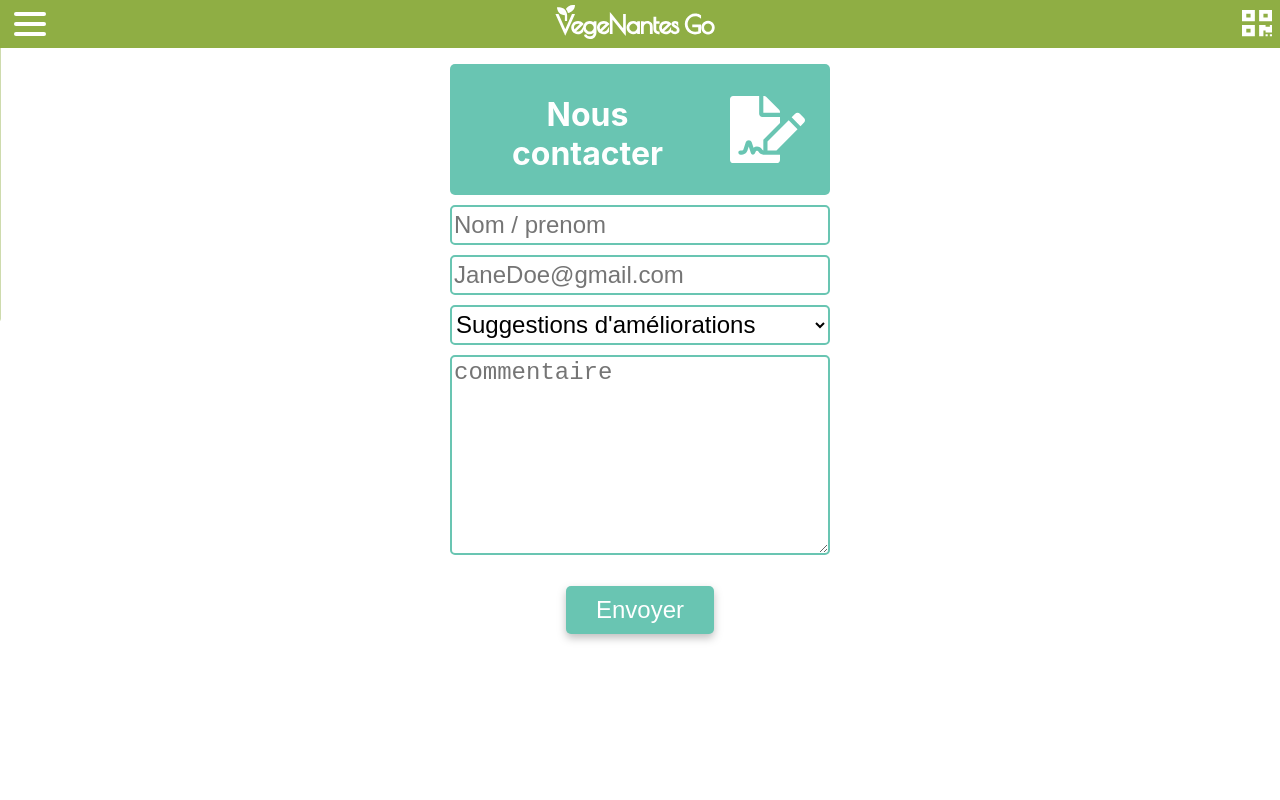
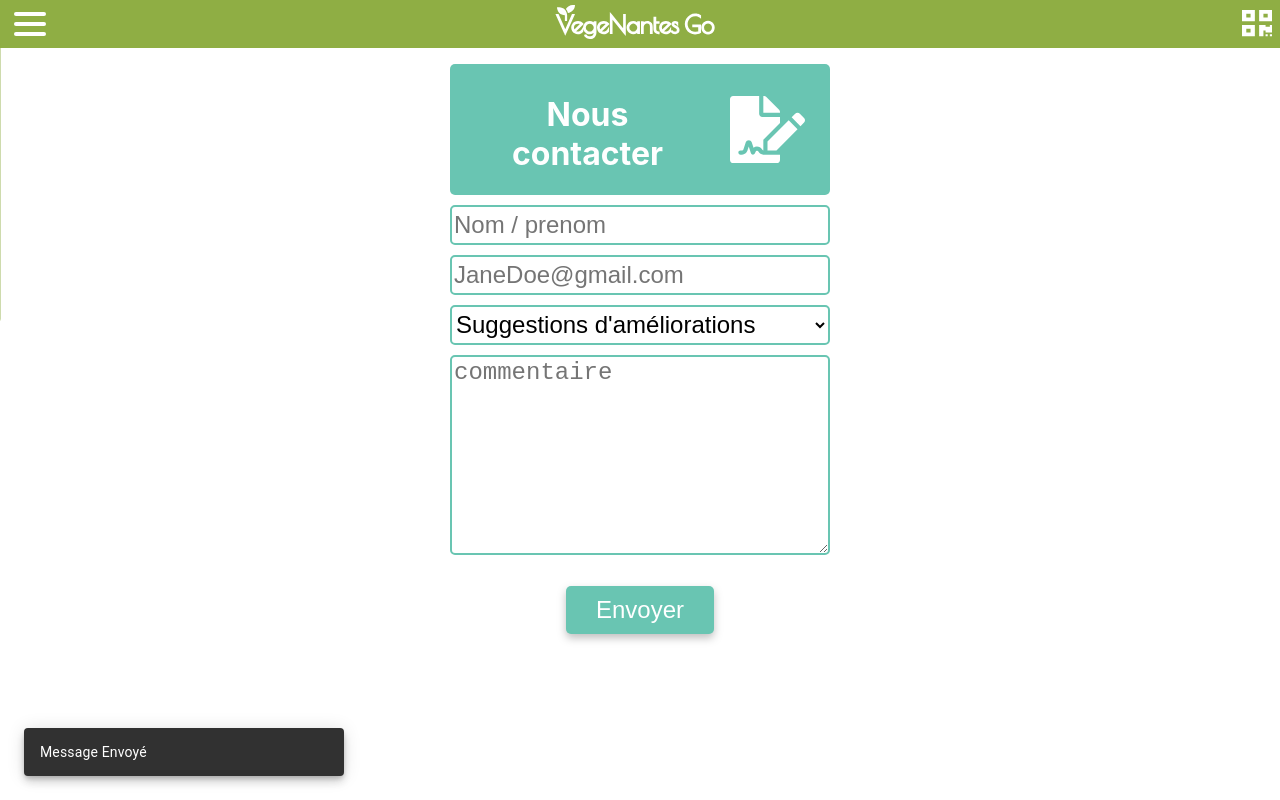
Before and after one commit to WildCodeSchool/nts-js-202009-p2-herbier, a React (Create React App) app: page / in a window 1280 px wide. Both pictures are taken after a click on the button "Envoyer". Built offline with nearby package versions, Linux system fonts and the light colour scheme.

Commit message:
add material-ui module and the Snackbar structure to the ContactForm Component

```diff
--- a/package.json
+++ b/package.json
@@ -3,6 +3,7 @@
   "version": "0.1.0",
   "private": true,
   "dependencies": {
+    "@material-ui/core": "^4.11.0",
     "@testing-library/jest-dom": "^4.2.4",
     "@testing-library/react": "^9.5.0",
     "@testing-library/user-event": "^7.2.1",
--- a/src/components/ContactForm.jsx
+++ b/src/components/ContactForm.jsx
@@ -1,6 +1,7 @@
 import React from 'react';
 import styled from 'styled-components';
 import mainContact from './logos/main-contact.svg';
+import Snackbar from '@material-ui/core/Snackbar';
 
 const Title = styled.div`
   background-color: #69c5b2;
@@ -80,11 +81,28 @@ const Button = styled.button`
   }
 `;
 
-function ContactForm() {
-  const sendMessage = (event) => {
-    alert('Votre message a été envoyé'); // eslint-disable-line
-    event.preventDefault();
+class ContactForm extends React.Component {
+  constructor(props) {
+    super(props);
+    this.state = {
+      open: false
+    }
+    this.handleClick = this.handleClick.bind(this);
+    this.handleClose = this.handleClose.bind(this);
+  }
+
+  handleClick(){
+    this.setState({
+      open : true})
   };
+
+
+  handleClose(){
+    this.setState({
+      open : false})
+  };
+
+  render () {
     return (
       <div>
         <Title>
@@ -110,12 +128,22 @@ function ContactForm() {
               <textarea placeholder="commentaire" />
             </label>
           </Field>
-        <Button onClick={sendMessage} type="button">
+          <Button onClick={this.handleClick} type="button">
             Envoyer
           </Button>
+          <Snackbar
+              anchorOrigin={{
+                vertical:'bottom',
+                horizontal: 'left'
+              }}
+              open={this.state.open}
+              autoHideDuration={6000}
+              onClose={this.handleClose}
+              message="Message Envoyé"/>
         </Form>
       </div>
     );
   }
+}
 
 export default ContactForm;
```
Lines whose indentation alone changed are shown as unchanged.
